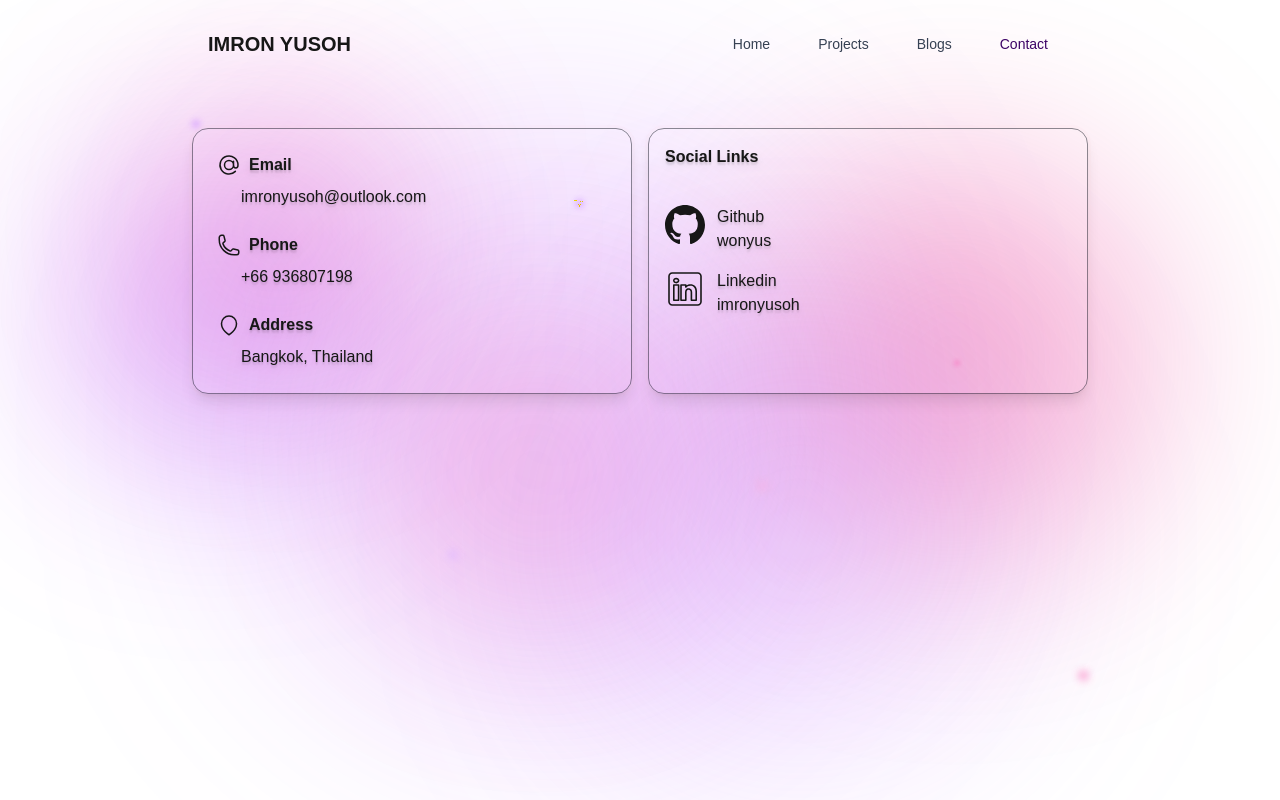
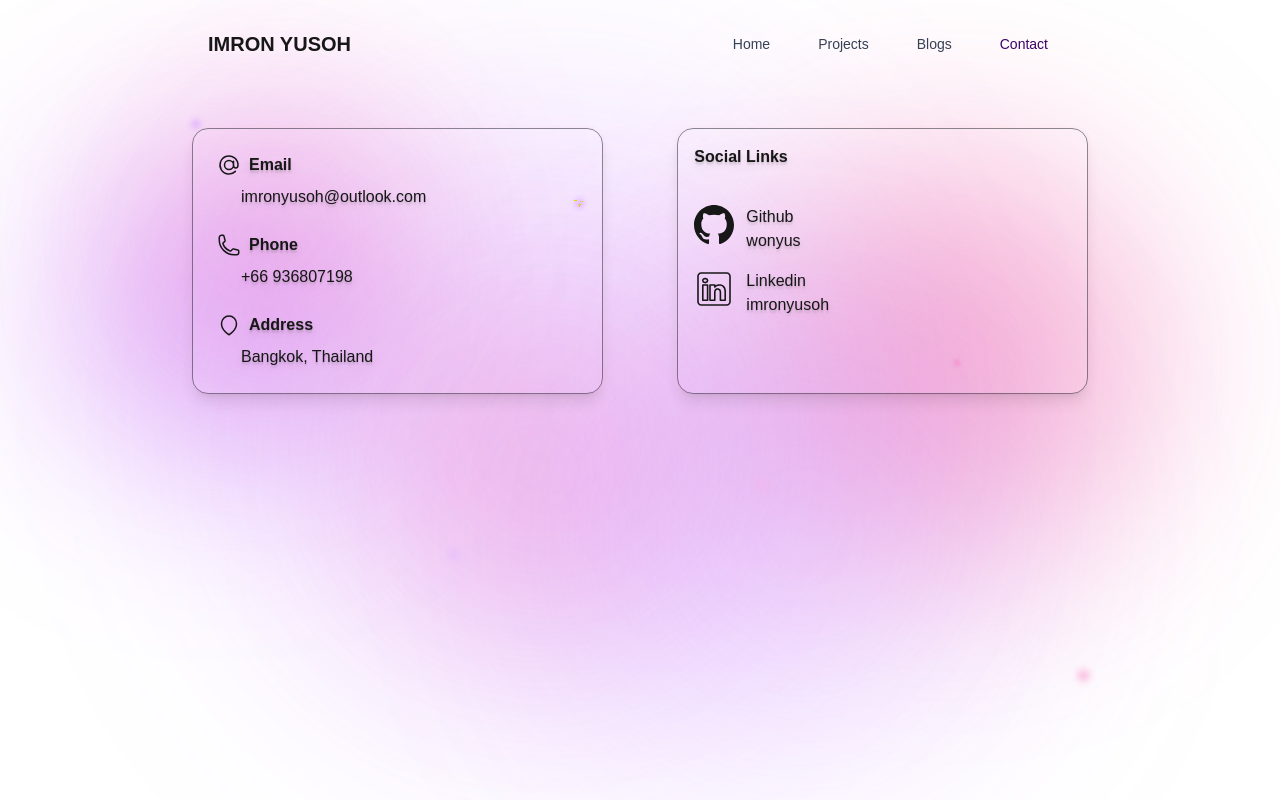
Before and after one commit to wonyus/portfolio, a Next.js app: page /contact in a window 1280 px wide. Built offline with nearby package versions, Linux system fonts and the light colour scheme; what @radix-ui/themes, tailwindcss-radix would draw is missing.

Commit message:
add btn add edit

```diff
--- a/src/app/blogs/[id]/page.tsx
+++ b/src/app/blogs/[id]/page.tsx
@@ -2,6 +2,7 @@ import { notFound } from "next/navigation";
 import Markdown from "react-markdown";
 import remarkGfm from "remark-gfm";
 import { getBlogById } from "../action";
+import { createClient } from "@/utils/supabase/server";
 
 export default async function Post({ params }: { params: Promise<{ id: string }> }) {
     const { id } = await params;
@@ -11,9 +12,16 @@ export default async function Post({ params }: { params: Promise<{ id: string }>
         notFound();
     }
 
+    const supabase = await createClient();
+    const user = await supabase.auth.getUser();
     return (
         <div className="min-h-screen flex flex-col items-center justify-center mt-16">
             <article className="max-w-2xl space-y-4 font-[family-name:var(--font-geist-sans)]">
+                {user.data.user !== null && (
+                    <a href={`/blogs/edit/${id}`} className="text-blue-600">
+                        go to edit
+                    </a>
+                )}
                 <h1 className="text-3xl font-bold mb-8 text-[#cecece]">{blog.title}</h1>
                 <Markdown remarkPlugins={[remarkGfm]} children={blog.content} />
             </article>
--- a/src/app/blogs/page.tsx
+++ b/src/app/blogs/page.tsx
@@ -4,8 +4,13 @@ import { useState, useEffect } from "react";
 import { motion } from "framer-motion";
 import { CardProps, Card } from "@/components/Card/Card";
 import { findBlog } from "./action";
+import Link from "next/link";
+import { createClient } from "@/utils/supabase/client";
+import { User } from "@supabase/supabase-js";
 
 const Blogs = () => {
+    const supabase = createClient();
+    const [user, setUser] = useState<User | null>(null);
     const [activeFilter, setActiveFilter] = useState("All");
     const [filteredBlogs, setFilteredBlogs] = useState<CardProps[]>([]);
     const [mounted, setMounted] = useState(false);
@@ -13,6 +18,11 @@ const Blogs = () => {
     const [totalPages, setTotalPages] = useState(1);
     const [itemsPerPage, setItemsPerPage] = useState(3);
     const [isLoading, setIsLoading] = useState(true);
+
+    const getUser = async () => {
+        const user = await supabase.auth.getUser();
+        setUser(user.data.user);
+    };
 
     const fetchAndMapBlogs = async (currentPage: number, itemsPerPage: number, filter: string) => {
         setIsLoading(true);
@@ -33,6 +43,7 @@ const Blogs = () => {
     useEffect(() => {
         const initializeBlogs = async () => {
             setIsLoading(true);
+            getUser();
             const blogs = await fetchAndMapBlogs(currentPage, itemsPerPage, "All");
             setFilteredBlogs(blogs);
             setMounted(true);
@@ -167,11 +178,20 @@ const Blogs = () => {
         </div>
     );
 
+    const addBlogButton = (
+        <div className="flex justify-center mt-10 ">
+            <Link href="/blogs/new">
+                <button className="bg-[#915eff] text-white py-2 px-4 rounded-lg hover:cursor-pointer">Add Blog</button>
+            </Link>
+        </div>
+    );
+
     return (
         <div className="relative z-0 min-h-full max-w-7xl mx-auto">
             <div className="flex flex-col">
                 {header}
                 {category}
+                {user && addBlogButton}
                 {contents}
                 {pagination}
             </div>
--- a/src/app/contact/page.tsx
+++ b/src/app/contact/page.tsx
@@ -17,8 +17,16 @@ export default function Contact() {
         linkedin: "https://linkedin.com/in/imronyusoh",
     };
 
+    const BorderedDiv = (props: { children: React.ReactNode }) => {
+        return (
+            <div className="flex flex-col gap-2 p-4 w-full sm:w-11/24 border border-gray-950/45 rounded-2xl outline-solid outline-red-200/5 text-shadow-lg shadow-lg">
+                {props.children}
+            </div>
+        );
+    };
+
     const first_block = (
-        <div className="flex flex-col gap-2 p-4 w-1/2 border-1 border-gray-950/45 rounded-2xl outline-solid outline-red-200/5 text-shadow-lg shadow-lg">
+        <BorderedDiv>
             <div className="flex flex-col gap-2 p-2">
                 <div className="flex flex-row gap-2">
                     <AtIcon />
@@ -41,11 +49,11 @@ export default function Contact() {
                 </div>
                 <p className="pl-6">{contact.address}</p>
             </div>
-        </div>
+        </BorderedDiv>
     );
 
     const second_block = (
-        <div className="flex flex-col gap-2 p-4 w-1/2 border-1 border-gray-950/45 rounded-2xl outline-solid outline-red-200/5 text-shadow-lg shadow-lg">
+        <BorderedDiv>
             <h2 className="font-bold">Social Links</h2>
             <div className="flex flex-col gap-4 pt-7">
                 <Link
@@ -75,16 +83,13 @@ export default function Contact() {
                     </div>
                 </Link>
             </div>
-        </div>
+        </BorderedDiv>
     );
 
     return (
-        <div className="container">
-            {/* <h1 className="font-bold opacity-90 pb-4">Contact</h1> */}
-            <div className="flex gap-4 w-full h-full pt-10">
-                {first_block}
-                {second_block}
-            </div>
+        <div className="flex flex-wrap flex-row justify-between gap-4 w-full h-full pt-10">
+            {first_block}
+            {second_block}
         </div>
     );
 }
--- a/src/utils/supabase/middleware.ts
+++ b/src/utils/supabase/middleware.ts
@@ -6,7 +6,10 @@ export async function updateSession(request: NextRequest) {
         request,
     });
 
-  const supabase = createServerClient(process.env.NEXT_PUBLIC_SUPABASE_URL!, process.env.NEXT_PUBLIC_SUPABASE_ANON_KEY!, {
+    const supabase = createServerClient(
+        process.env.NEXT_PUBLIC_SUPABASE_URL!,
+        process.env.NEXT_PUBLIC_SUPABASE_ANON_KEY!,
+        {
             cookies: {
                 getAll() {
                     return request.cookies.getAll();
@@ -16,10 +19,13 @@ export async function updateSession(request: NextRequest) {
                     supabaseResponse = NextResponse.next({
                         request,
                     });
-        cookiesToSet.forEach(({ name, value, options }) => supabaseResponse.cookies.set(name, value, options));
+                    cookiesToSet.forEach(({ name, value, options }) =>
+                        supabaseResponse.cookies.set(name, value, options)
+                    );
                 },
             },
-  });
+        }
+    );
 
     // Do not run code between createServerClient and
     // supabase.auth.getUser(). A simple mistake could make it very hard to debug
@@ -30,6 +36,12 @@ export async function updateSession(request: NextRequest) {
     const {
         data: { user },
     } = await supabase.auth.getUser();
+
+    if (!user && request.nextUrl.pathname.includes("/edit/")) {
+        const url = request.nextUrl.clone();
+        url.pathname = "/login";
+        return NextResponse.redirect(url);
+    }
 
     if (!user && request.nextUrl.pathname.endsWith("/new")) {
         // no user, potentially respond by redirecting the user to the login page
```
Lines whose indentation alone changed are shown as unchanged.
